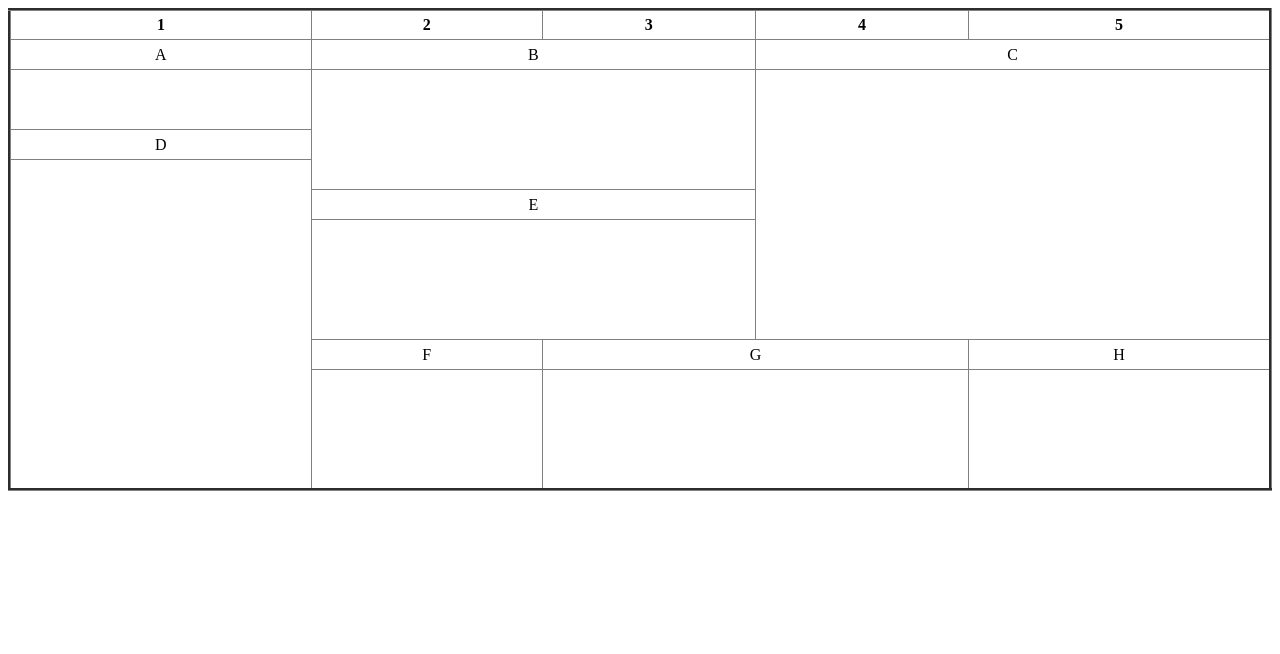
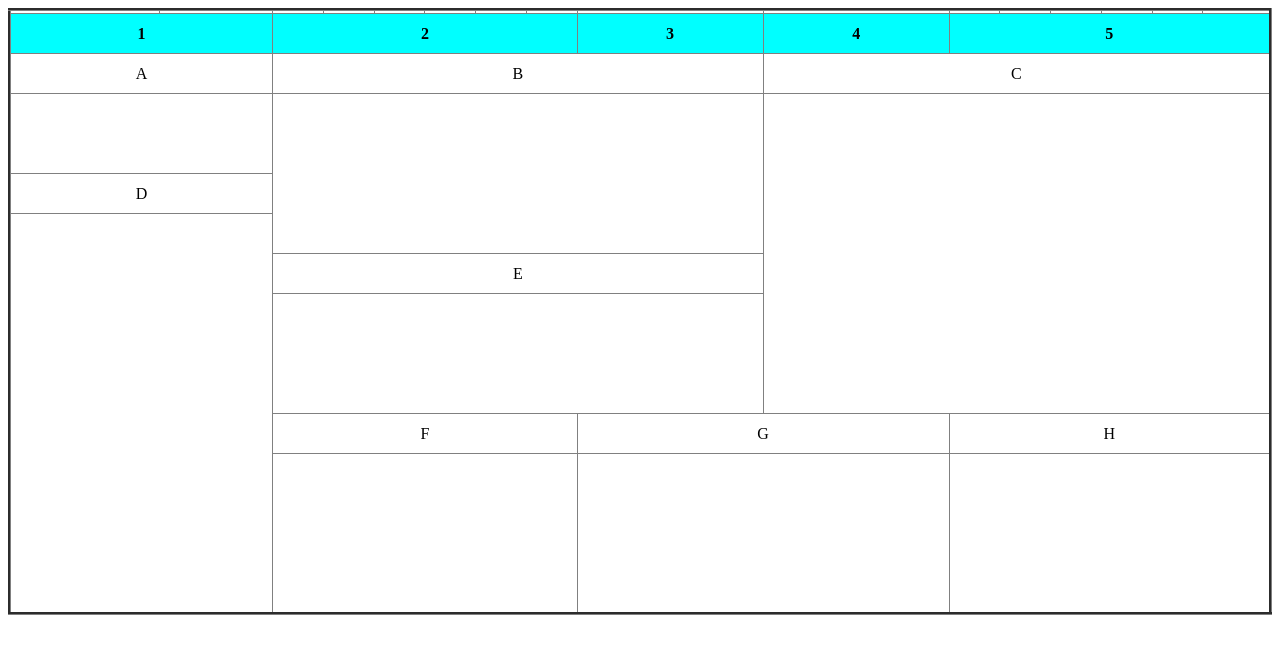
Before and after one commit to khanm2758/95icon_HTML_Classes, a plain HTML site: page index.html in a window 1280 px wide. Drawn offline with Linux system fonts and the light colour scheme.

Commit message:
Table calculation fixed

```diff
--- a/index.html
+++ b/index.html
@@ -5,69 +5,100 @@
 </head>
 <body>
 
-<table border="3" rules="all" width="100%" height="40">
 
-    <tr height="30">
-        <th>1</th>
-        <th>2</th>
-        <th>3</th>
-        <th>4</th>
-        <th>5</th>
-    </tr>
+    <table width="100%" border="3" rules="all">
+        <tr>
+           <th></th>
+           <th></th>
+           <th></th>
+           <th></th>
+           <th></th>
+           <th></th>
+           <th></th>
+           <th></th>
+           <th></th>
+           <th></th>
+           <th></th>
+           <th></th>
+           <th></th>
+           <th></th>
+           <th></th>
+           <th></th>
 
-    <tr height="30" align="center">
-        <td>A</td>
-        <td colspan="2">B</td>
-        <td colspan="2">C</td>
+
+
         </tr>
 
 
+        <tr height="40" bgcolor="aqua">
+            <th colspan="2">1</th>
+            <th colspan="6">2</th>
+            <th>3</th>
+            <th>4</th>
+            <th colspan="7">5</th>
 
-    <tr height="30" align="center">
-        <td rowspan="2"></td>
-        <td colspan="2" rowspan="4"></td>
-        <td colspan="2" rowspan="9"></td>
         </tr>
-    <tr height="30" align="center"></tr>
 
-    <tr height="30" align="center">
-        <td>D</td>
+        <tr height="40" align="center">
+            <td colspan="2">A</td>
+            <td colspan="7">B</td>
+            <td colspan="9">C</td>
+        </tr>
+
+        <!-- empty -->
+        <tr height="40" align="center">
+            <td colspan="2" rowspan="2"></td>
+            <td colspan="7" rowspan="4"></td>
+        </tr>
+        <tr height="40" align="center"></tr>
+
+
+        <tr height="40" align="center">
+            <td colspan="2">D</td>
+        </tr>
+
+         <!-- empty -->
+        <tr height="40" align="center">
+            <td colspan="2" rowspan="10"></td>
         </tr>
 
 
-
-    <tr height="30" align="center">
-        <td rowspan="11"></td>
+        <tr height="40" align="center">
+            <td colspan="7">E</td>
         </tr>
 
-
-    <tr height="30" align="center">
-
-        <td colspan="2">E</td>
+         <!-- empty -->
+        <tr height="40" align="center">
+            <td colspan="7" rowspan="3"></td>
         </tr>
 
-    <tr height="30" align="center"></tr>
-    <tr height="30" align="center"></tr>
-    <tr height="30" align="center"></tr>
-    <tr height="30" align="center"></tr>
+        <!-- empty -->
+        <tr height="40" align="center"></tr>
+        <tr height="40" align="center"> </tr>
 
 
-    <tr height="30" align="center">
-
-        <td>F</td>
+        <tr height="40" align="center">
+            <td colspan="6">F</td>
             <td colspan="2">G</td>
-        <td>H</td>
+            <td colspan="6">H</td>
         </tr>
 
-
-    <tr height="30" align="center">
-        <td rowspan="4"></td>
+        <tr height="40" align="center">
+            <td colspan="6" rowspan="4"></td>
             <td colspan="2" rowspan="4"></td>
+            <td colspan="6" rowspan="4"></td>
         </tr>
 
-    <tr height="30" align="center"></tr>
-    <tr height="30" align="center"></tr>
-    <tr height="30" align="center"></tr>
+        <tr height="40" align="center"></tr>
+        <tr height="40" align="center"></tr>
+        <tr height="40" align="center"></tr>
+
+
+
+
+
+
+
 
 
 
```
Lines whose indentation alone changed are shown as unchanged.
